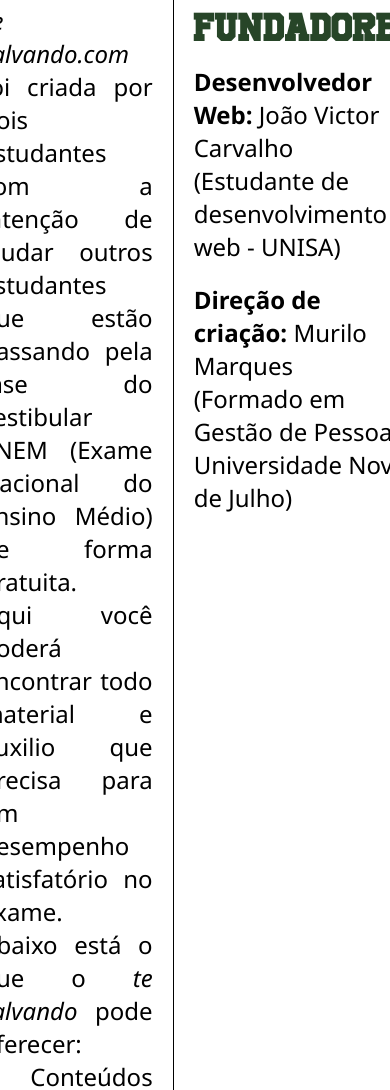
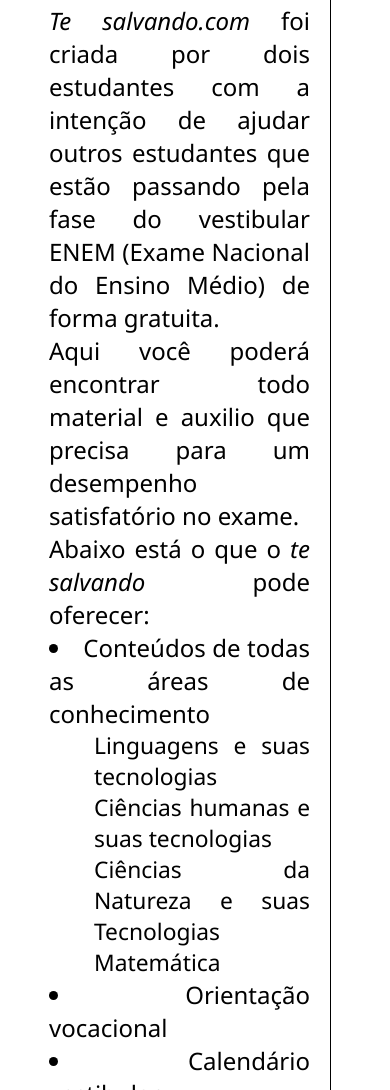
Before and after one commit to 0Carvalh0/projeto-te-salvando.com, a website: page index.html in a window 390 px wide. Shown: the part 514-1604 px from the top of the page. Drawn offline with Linux system fonts and the light colour scheme.

Commit message:
tentei fazer o site ficar mais responsivo

```diff
--- a/style/index.css
+++ b/style/index.css
@@ -111,6 +111,13 @@
     width: 50vw;
 }
 
+@media screen and (max-width: 768px){
+    section#mais section#content {
+        width: 80vw;
+        flex-direction: column;
+    }
+}
+
 section#mais section#content p, dl {
     font-size: 1.5em;
 }
@@ -121,6 +128,8 @@
 }
 
 section#mais section#content div#sobre {
+    display: flex;
+    flex-direction: column;
     text-align: justify;
     padding: 10px;
     margin: auto;
@@ -135,6 +144,11 @@
     font-size: 2em;
     font-family: var(--fonttitulo);
     color: var(--cor4);
+}
+
+section#mais section#content section#nois {
+    display: flex;
+    flex-direction: column;
 }
 
 section#mais section#content section#nois img {
```
